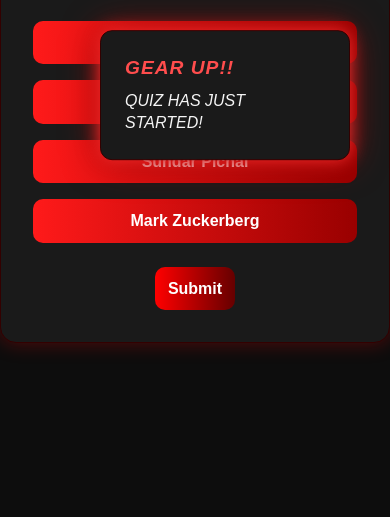
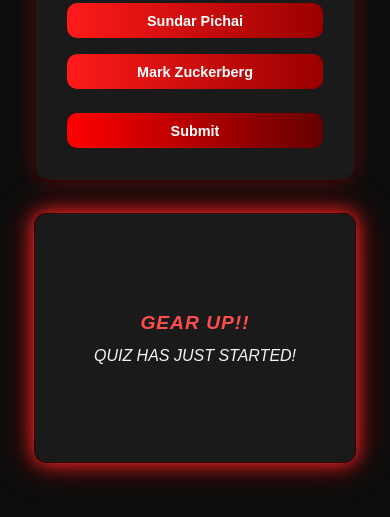
Before and after one commit to BeastcraftGaming/KDAG-WEB-25ME10163-KashyapTandel, a plain HTML site: page index.html in a window 390 px wide. Shown: the part 327-844 px from the top of the page. Drawn offline with Linux system fonts and the light colour scheme.

Commit message:
responsive

```diff
--- a/index.html
+++ b/index.html
@@ -9,7 +9,7 @@
  <link rel="stylesheet" href="styles.css">
 
  <body>
-
+    <div class="main-container">
         <div class = "QuizBox">
 
             <div class = "header">
@@ -37,7 +37,7 @@
             <h3 id="motiv-head"></h3>
             <p id="motiv-text"></p>
         </div>
-
+    </div>
  </body>
 
  <script src="script.js"></script>
--- a/script.js
+++ b/script.js
@@ -164,7 +164,7 @@ function resetState(){
         button.dataset.points = null;
     })
 
-    console.log(score);
+    //console.log(score);
     showQuestion();
 
 }
@@ -205,7 +205,7 @@ function showQuestion(){
         typeWriter(button, option.text, typeWriterSpeed);
         button.dataset.number = optionCount + 1;
 
-        console.log(option.correct);
+        //console.log(option.correct);
         if (option.correct === true) {
             button.dataset.correct = option.correct? 'true':'false';
 
@@ -284,9 +284,13 @@ function submit(){
                 if (!anyIncorrect) {
                     anyIncorrect = true;
                 }
+
             }
 
+        }
+        if (button.dataset.correct === 'true'){
 
+            button.classList.add("correct");
         }
     })
 
--- a/styles.css
+++ b/styles.css
@@ -155,25 +155,26 @@ body {
   100% { transform: translateX(0); }
 }
 
-/* Motivational text box */
+/* Motivation Box */
 .motivation-box {
   background: #1a1a1a;
   border: 1px solid #330000;
   border-radius: 12px;
   padding: 1.5rem;
-  width: 250px;
-  min-height: 100px;
+  flex: 1 1 250px;
+  max-width: 300px;
+  min-width: 200px;
   color: #f5f5f5;
   font-size: 1rem;
   font-style: italic;
   line-height: 1.4;
   box-shadow: 0 0 12px rgba(255, 0, 0, 0.3);
   transition: transform 0.3s ease;
-  position: absolute; /* Place it beside the quiz */
-  right: 40px; /* Adjust spacing */
-  top: 50%;
-  transform: translateY(-50%);
   animation: glowBox 2s infinite alternate;
+  display: flex;
+  flex-direction: column;
+  align-items: center;
+  justify-content: center;
 }
 
 /* Optional header inside the box */
@@ -194,3 +195,55 @@ body {
     box-shadow: 0 0 20px #ff3333, 0 0 40px #990000;
   }
 }
+
+/* Responsive layout */
+.main-container {
+  display: flex;
+  justify-content: center;
+  align-items: flex-start;
+  gap: 2rem;
+  padding: 1rem;
+  flex-wrap: wrap;
+}
+
+/* Quiz box sizing */
+.QuizBox {
+  flex: 1 1 400px;
+  max-width: 600px;
+}
+
+.motivation-box {
+  flex: 1 1 250px;
+  max-width: 300px;
+  min-width: 200px;
+}
+
+.buttons {
+  width: 100%;
+}
+
+/* Responsive breakpoints */
+@media (max-width: 1024px) {
+  .main-container {
+    flex-direction: column;
+    align-items: center;
+  }
+
+  .QuizBox,
+  .motivation-box {
+    width: 90%;
+    max-width: none;
+  }
+}
+
+
+@media (max-width: 480px) {
+  body {
+    font-size: 14px;
+  }
+
+  .buttons {
+    font-size: 0.9rem;
+    padding: 0.6rem;
+  }
+}
```
Lines whose indentation alone changed are shown as unchanged.
